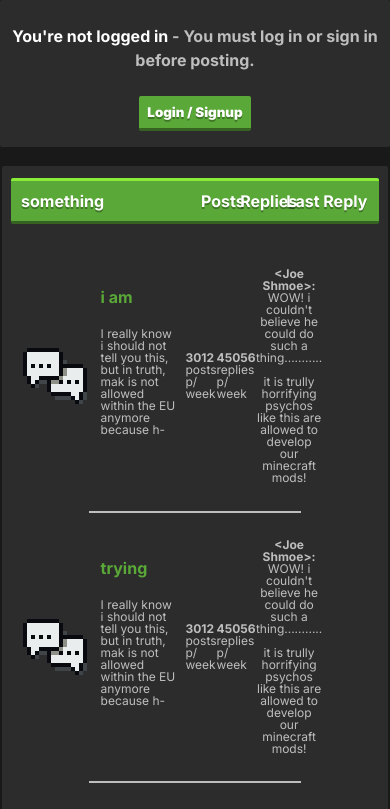
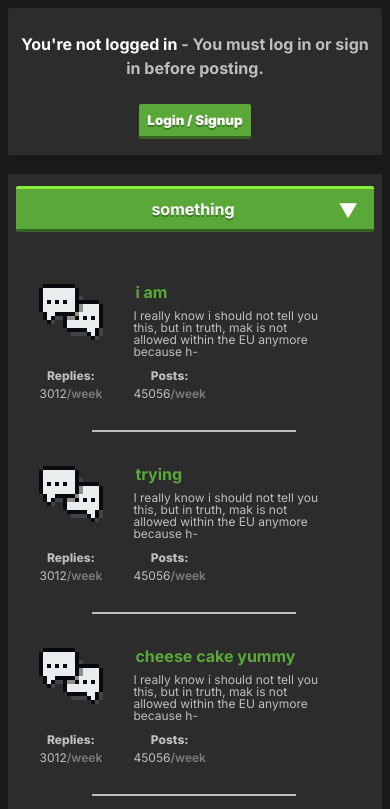
Before and after one commit to Olypolyu/Slinkie-forums, a Vue app in the folder frontend/: page / in a window 390 px wide. Shown: the top 809 px of the page. Built offline with nearby package versions, Linux system fonts and the light colour scheme.

Commit message:
more homepage work, added modals

```diff
--- a/frontend/public/main.css
+++ b/frontend/public/main.css
@@ -7,6 +7,7 @@
 
     --text-primary: white;
     --text-subtle: rgb(190, 190, 190);
+    --text-subtler: rgb(125, 125, 125);
 
     --minecraft-green:       rgb(90, 169, 56);
     --minecraft-green-hover: rgb(87, 148, 61);
@@ -25,6 +26,11 @@
 
 .text-subtle {
     color: var(--text-subtle);
+}
+
+.text-subtler {
+    color: var(--text-subtler);
+    font-weight: 600;
 }
 
 .text-dense {
@@ -48,6 +54,7 @@
     width: 95%;
     padding: var(--default-padding);
     margin-top: 0.25rem;
+    margin-bottom: 0.25rem;
     border-top: 3px solid var(--minecraft-green-light);
     border-bottom: 3px solid var(--minecraft-green-dark);
     border-radius: 0.125rem;
@@ -86,6 +93,9 @@
 }
 
 .content {
+    transition: height 1s ease;
+    max-width: 56rem;
+
     margin: auto;
     margin-top: calc(var(--section-gap) * 2);
     margin-bottom: calc(var(--section-gap) * 2);
@@ -93,12 +103,10 @@
     display: flex;
     flex-direction: column;
     place-items: center;
-
-    width: 50%;
+    align-self: center;
 }
 
 body {
-    margin: 0;
     background-color: var(--background-grey-dark);
 }
 
@@ -121,7 +129,10 @@ button:hover {background-color: var(--minecraft-green-hover);}
 button:active {background-color: var(--minecraft-green-dark);}
 
 hr {
-    border-color: var(--text-subtle);
+    border: none;
+    border: 1px solid var(--text-subtle);
+    border-radius: 2px;
+    margin: var(--section-gap);
 }
 
 input {
@@ -151,9 +162,6 @@ a {
 }
 
 @media screen and (max-width: 750px) {
-    .card {
-        min-width: 95%;
-    }
 
     .tooltip {
         opacity: 0;
--- a/frontend/src/App.vue
+++ b/frontend/src/App.vue
@@ -1,6 +1,7 @@
 <script setup>
 import { RouterLink, RouterView, useRouter } from 'vue-router'
 import { onMounted, ref } from 'vue'
+import modal from './components/Modal.vue';
 
 const router = useRouter()
 const loggedIn = ref(false);
@@ -15,8 +16,8 @@ onMounted(
 </script>
 
 <template>
-  <header>
-    <div class="card" style="margin-bottom: 1em;">
+  <header style="position: sticky; top: 0; z-index: 1;">
+    <div class="card" style="margin-bottom: 1em">
       <nav v-if="loggedIn == true">
         <RouterLink to="/">Home</RouterLink>
         <RouterLink to="/about">about</RouterLink>
--- /dev/null
+++ b/frontend/src/components/Category.vue
@@ -0,0 +1,88 @@
+<script setup>
+import {ref} from 'vue'
+import {Category, Post} from "../Api.js"
+import ThreadCard from "./ThreadCard.vue"
+
+const props = defineProps(['category', 'startCollapsed']);
+
+/**
+ * @type {Category}
+ */
+const category = props.category;
+const posts = ref(category.topPosts);
+const collapsed = ref(props.startCollapsed !== undefined);
+console.log(collapsed);
+
+</script>
+
+<template>
+        <div class="card-header">
+            <p>
+                {{category.name}}
+            </p>
+            <p>Posts </p>
+            <p>Replies</p>
+            <p>Last Reply</p>
+            <button class="thread-header-hide" :class="{ 'thread-header-hide-rot' : collapsed === false}" @click="collapsed = !collapsed" />
+        </div>
+
+    <div v-if="!collapsed">
+        <span style="margin: 0.75rem;" />
+        <div style="width: 95%; padding: 0.5rem;">
+            <ThreadCard v-for="post in posts" :key="post" :post="post"/>
+        </div>
+    </div>
+</template>
+
+<style scoped>
+
+.card-header {
+    display: grid;
+    width: calc(100% - 1em);
+    height: 1.5em;
+    grid-template-columns: .56fr 0.15fr 0.15fr 0.40fr 2em;
+    text-align: center;
+}
+
+.thread-header-hide {
+    color: white;
+    background-color: none;
+    border: none;
+    margin: auto;
+    padding: 0;
+    height: 2em;
+    width: 2em;
+}
+
+.thread-header-hide::after {
+    transition: cubic-bezier(0.075, 0.82, 0.165, 1) 0.5s;
+    display: inline-block;
+    content: "▶";
+    font-size: large;
+    font-weight: bolder;
+    text-shadow: none;
+    text-align: center;
+    vertical-align: middle;
+}
+
+.thread-header-hide-rot::after {
+    transform: rotate(90deg);
+}
+
+@media screen and (max-width: 750px) {
+    .card-header {
+        grid-template-columns: calc(100% - 2em) 0px 0px 0px 0px 4em;
+    }
+
+    .card-header *:nth-child(1) {
+        padding-left: 1.75em;
+    }
+
+    .card-header *:nth-child(2), .card-header *:nth-child(3), .card-header *:nth-child(4) {
+        visibility: hidden;
+        height: 0;
+        width: 0;
+    }
+}
+
+</style>
--- /dev/null
+++ b/frontend/src/components/Modal.vue
@@ -0,0 +1,74 @@
+<script setup>
+    import { onMounted } from 'vue'
+    const props = defineProps(['name'])
+
+    onMounted(
+        function() {
+            const modal = document.body.querySelector(".modal")
+            const modalBackground = document.body.querySelector(".modal-background");
+            modalBackground.style.paddingTop = `calc(50vh - ${modal.clientHeight/2}px)`;
+            addEventListener("resize",
+                (event) => {
+                    modalBackground.style.paddingTop = `calc(50vh - ${modal.clientHeight/2}px)`
+                }
+            );
+        }
+    );
+
+</script>
+
+<template>
+    <div class="modal-background">
+        <div class="modal">
+            <div class="modal-header">
+                <slot name=header />
+            </div>
+            <hr v-if="this.$slots.header">
+            <div class="modal-content">
+                <slot />
+            </div>
+            <hr v-if="this.$slots.footer">
+            <div>
+                <slot name=footer />
+            </div>
+        </div>
+    </div>
+</template>
+
+<style>
+
+.modal-background {
+    position: fixed;
+    z-index: 1;
+    left: 0;
+    top: 0;
+    width: 100%;
+    height: 100%;
+    overflow: auto;
+    background-color: rgba(0, 0, 0, 0.5);
+}
+
+.modal {
+    margin: auto;
+    padding: 0px;
+    width: 40rem;
+    height: 20rem;
+    max-width: 80%;
+
+    background-color: var(--background-grey-light);
+    border: 2px solid var(--background-grey-lighter);
+}
+
+.modal-content {
+    padding: var(--section-gap);
+    text-align: center;
+}
+
+.modal-header {
+    display: flex;
+    flex-direction: row;
+    padding: var(--section-gap);
+    padding-bottom: 0;
+}
+
+</style>
--- a/frontend/src/components/ThreadCard.vue
+++ b/frontend/src/components/ThreadCard.vue
@@ -12,19 +12,19 @@ const post = ref(props.post);
 
 <template>
     <div class="thread-card-wrapper">
-        <div class="thread-card">
+        <div class="thread-card" tabindex="0" @click="console.log('hi')" @keyup='function (event) {if (event.key == "Enter") event.target.click()}' role="button">
             <img :key="src" :src="post.icon" class="icon" />
             <div style="padding: var(--section-gap);">
-                <h4 style="color: var(--minecraft-green);">{{ post.title }}</h4>
+                <h4 style="color: var(--minecraft-green)">{{ post.title }}</h4>
                 <p class="text-subtle text-dense">I really know i should not tell you this, but in truth, mak is not allowed within the EU anymore because h-</p>
             </div>
-            <div class="text-subtle text-dense" style="align-content: center; justify-content: center;">
-                <p><b>3012</b> posts p/ week</p>
+            <div class="text-subtle text-dense thread-card-text-center">
+                <p>3012<span class="text-subtler">/week</span></p>
             </div>
-            <div class="text-subtle text-dense" style="align-content: center; justify-content: center;">
-                <p><b>45056</b> replies p/ week</p>
+            <div class="text-subtle text-dense thread-card-text-center">
+                <p>45056<span class="text-subtler">/week</span></p>
             </div>
-            <div class="text-subtle text-dense" style="text-align: center;">
+            <div class="text-subtle text-dense thread-card-text-center">
                 <p><b>&lt;Joe Shmoe&gt;: </b>WOW! i couldn't believe he could do such a thing........... </p>
                 <p>it is trully horrifying psychos like this are allowed to develop our minecraft mods!</p>
             </div>
@@ -37,18 +37,30 @@ const post = ref(props.post);
 .icon {
     width:  4em;
     height: 4em;
-    margin: 0.25rem;
+    margin: 0.5rem;
     place-self: center;
 }
+
+.text-subtler { white-space: nowrap;}
 
 .thread-card {
     cursor: pointer;
     display: grid;
-    grid-template-columns: 0.1fr .45fr 0.115fr 0.115fr 0.32fr;
+    row-gap: 0;
+    grid-template-areas: "icon debrief post replies";
+    grid-template-columns: auto .55fr 0.12fr 0.12fr .55fr;
 }
 
-.thread-card:hover {
+.thread-card:hover, .thread-card:focus {
     background-color: var(--background-grey-lighter);
+}
+
+.thread-card p, .thread-card h4 {margin: 0.5em;}
+
+.thread-card-text-center {
+    align-content: center;
+    justify-content: center;
+    padding: var(--section-gap);
 }
 
 .thread-card-wrapper {
@@ -73,4 +85,36 @@ const post = ref(props.post);
     }
 }
 
+@media screen and (max-width: 750px) {
+    .thread-card {
+        grid-template-areas:
+            "icon debrief"
+            "post replies";
+
+        grid-template-columns: 0.1fr .9fr;
+        grid-template-rows: 6em;
+    }
+
+    .thread-card *:nth-child(3), .thread-card *:nth-child(4) {
+        width: fit-content;
+    }
+
+    .thread-card *:nth-child(3)::before, .thread-card *:nth-child(4)::before {
+        display: inline-block;
+        width: 100%;
+        font-weight: 800;
+        text-align: center;
+    }
+
+    .thread-card *:nth-child(3)::before { content: "Replies:"; }
+    .thread-card *:nth-child(4)::before { content: "Posts:"; }
+
+    .thread-card *:nth-child(5) {
+        visibility: hidden;
+        height: 0;
+        width: 0;
+        margin: -100000em; /* IDK either, it just works:tm: */
+    }
+}
+
 </style>
--- a/frontend/src/components/ThreadHeader.vue
+++ /dev/null
@@ -1,30 +0,0 @@
-<script setup>
-import {ref} from 'vue'
-import {Category, Post} from "../Api.js"
-import ThreadCard from "./ThreadCard.vue"
-
-const props = defineProps(['category']);
-
-/**
- * @type {Category}
- */
-const category = props.category;
-const posts = ref(category.topPosts)
-
-</script>
-
-<template>
-        <div class="card-header" style="display: flex; flex-direction: row;">
-            <p style="width:50%">
-                {{category.name}}
-            </p>
-            <p style="width:10%;">Posts </p>
-            <p style="width:10%;">Replies</p>
-            <p style="width:25%; text-align: end;">Last Reply</p>
-        </div>
-
-    <span style="margin: 0.75rem;" />
-    <div style="width: 95%; padding: 0.5rem;">
-        <ThreadCard v-for="post in posts" :key="post" :post="post"/>
-    </div>
-</template>
--- a/frontend/src/views/HomeView.vue
+++ b/frontend/src/views/HomeView.vue
@@ -1,5 +1,5 @@
 <script setup>
-import ThreadHeader from "../components/ThreadHeader.vue"
+import ThreadHeader from "../components/Category.vue"
 import {Category, Post} from "../Api.js"
 
 const categories = [
@@ -11,7 +11,9 @@ const categories = [
 </script>
 
 <template>
-  <div v-for="category in categories" class="content card">
-    <ThreadHeader :key="category" :category="category" />
+  <div>
+    <div v-for="category in categories" class="content card">
+      <ThreadHeader :key="category" :category="category" />
+    </div>
   </div>
 </template>
```
Also changed, not shown: 1 other file (tests, documents, lock files or other folders).
